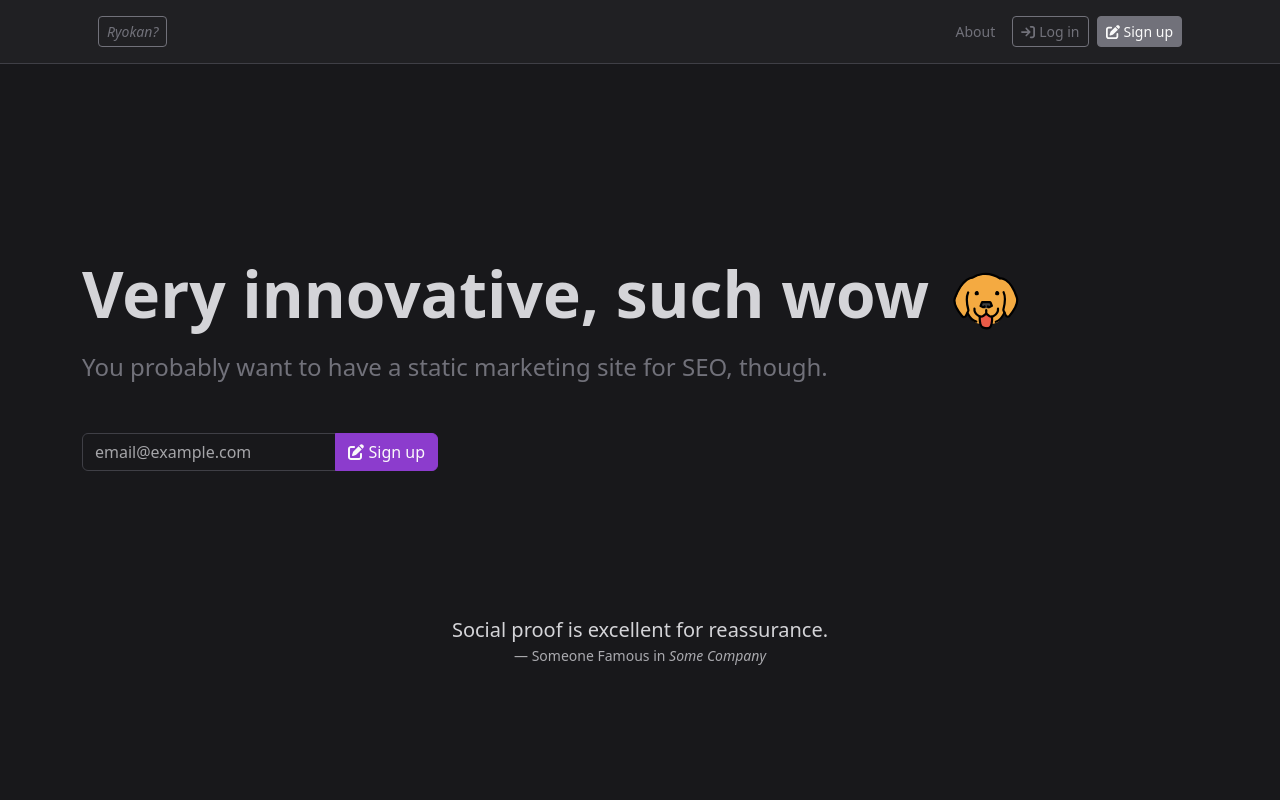
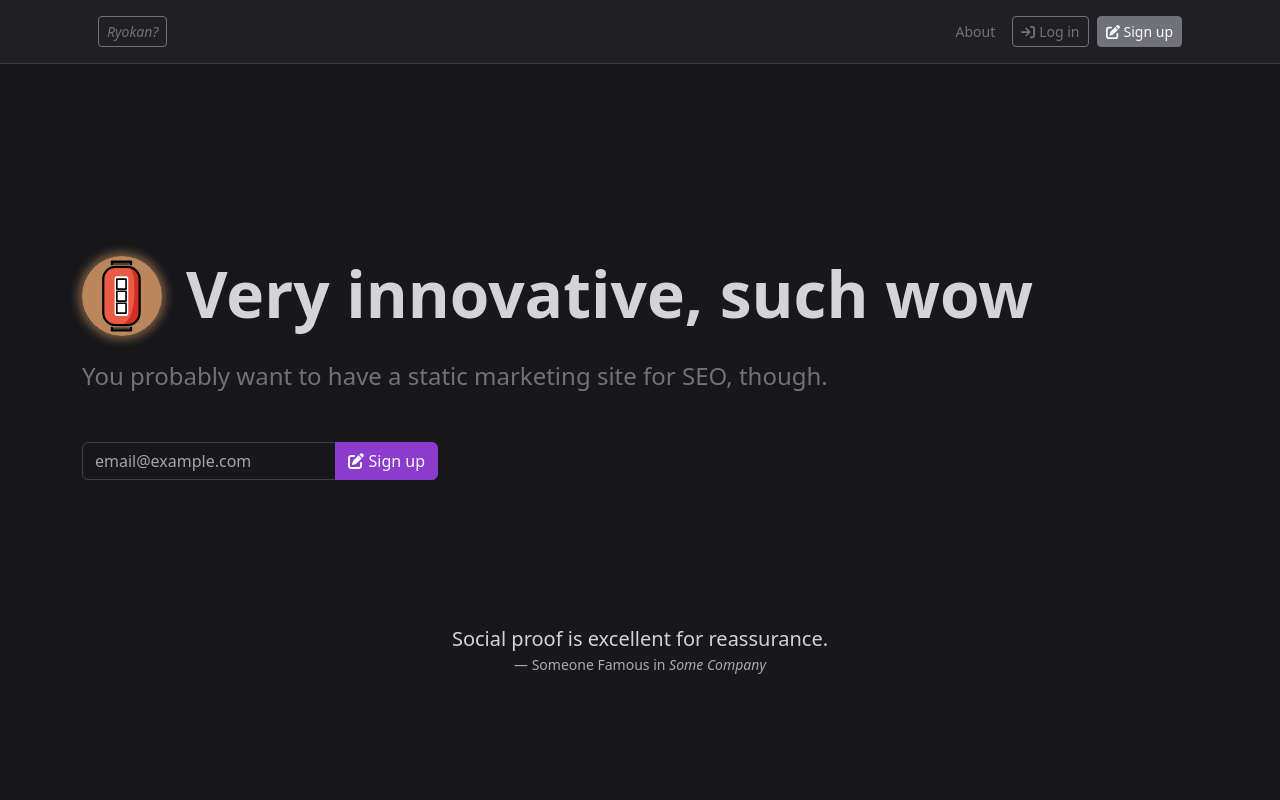
Before and after one commit to ruksi/izakaya, a React (Vite) app in the folder kimono/: page / in a window 1280 px wide. Shown: the top 800 px of the page. Built offline with nearby package versions, Linux system fonts and the light colour scheme; no server answers.

Commit message:
💅 Add some glow to lanterns

```diff
--- a/kimono/src/general/Home.tsx
+++ b/kimono/src/general/Home.tsx
@@ -1,5 +1,4 @@
 import svgPurpleHeart from "/purple-heart.svg";
-import svgDogFace from "/dog-face.svg"
 import svgRedPaperLantern from "/red-paper-lantern.svg"
 import {FontAwesomeIcon} from "@fortawesome/react-fontawesome";
 import Button from "react-bootstrap/Button";
@@ -26,13 +25,22 @@ function Landing() {
         <Container className="py-lg-5 mt-lg-5 py-md-3 my-md-3 py-2 my-2">
 
             <div className="pt-lg-5 mt-lg-5 pt-md-3 mt-md-3 pt-2 mt-2">
-                <div className="display-3 fw-semibold">
+                <div className="display-3 fw-semibold d-inline-flex">
+                    <picture
+                        className="d-inline-flex me-4 align-self-center"
+                        style={{
+                            width: "5rem",
+                            height: "auto",
+                            backgroundColor: "rgba(255, 183, 120, 0.7)",
+                            borderRadius: "50%",
+                            boxShadow: "0 0 0.5rem 0.25rem rgba(255, 183, 120, 0.4)",
+                        }}
+                    >
+                        <img src={svgRedPaperLantern} className="img-fluid" alt="Red paper lantern emoji"/>
+                    </picture>
                     Very&nbsp;innovative, such&nbsp;wow&nbsp;
-                    <picture className="d-inline-block" style={{width: "5rem", height: "auto"}}>
-                        <img src={svgDogFace} className="img-fluid" alt="Dog emoji"/>
-                    </picture>
                 </div>
-                <div className="fs-4 text-secondary mt-1 mt-md-2">
+                <div className="fs-4 text-secondary mt-2 mt-md-3">
                     You probably want to have a static marketing site for&nbsp;SEO,&nbsp;though.
                 </div>
             </div>
@@ -172,9 +180,18 @@ function Landing() {
                 </Row>
             </div>
 
-            <Stack className="text-center" gap={1}>
+            <Stack className="text-center" gap={3}>
                 <div>
-                    <picture className="d-inline-block" style={{width: "4rem", height: "auto"}}>
+                    <picture
+                        className="d-inline-block"
+                        style={{
+                            width: "4rem",
+                            height: "auto",
+                            backgroundColor: "rgba(255, 183, 120, 0.6)",
+                            borderRadius: "50%",
+                            boxShadow: "0 0 0.5rem 0.25rem rgba(255, 183, 120, 0.5)",
+                        }}
+                    >
                         <img src={svgRedPaperLantern} className="img-fluid" alt="Red paper lantern emoji"/>
                     </picture>
                 </div>
--- a/kimono/src/general/MainLayout.tsx
+++ b/kimono/src/general/MainLayout.tsx
@@ -43,7 +43,7 @@ export default function MainLayout({children}: { children?: React.ReactNode }) {
                         <Button variant="outline-secondary" size="sm" onClick={() => navigate("/")} className="me-auto">
                             {isAuthenticated
                                 ? <>Dashboard</>
-                                : <em>Ryokan?</em>}
+                                : <><em>Ryokan?</em></>}
                         </Button>
                         {
                             isAuthenticated &&
```
Also changed, not shown: kimono/public/dog-face.svg (deleted), kimono/public/dog.svg (deleted).
